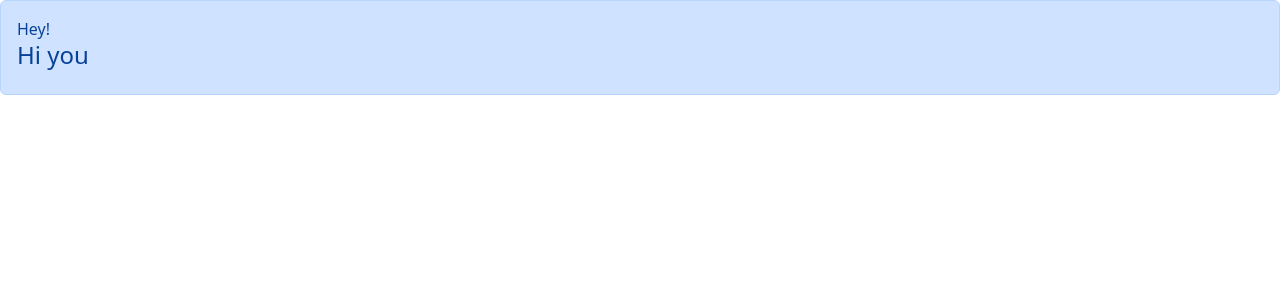
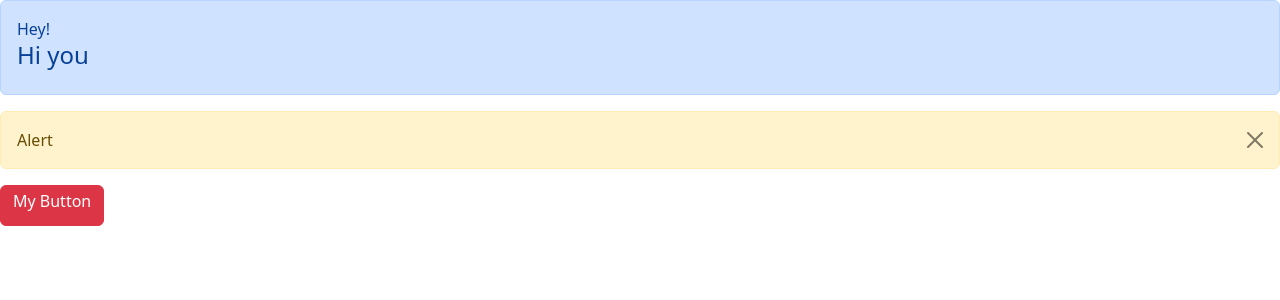
Before and after one commit to DevEljah/React_with_TypeScript, a React (Vite) app: page / in a window 1280 px wide. Shown: the top 300 px of the page. Built offline with nearby package versions, Linux system fonts and the light colour scheme.

Commit message:
Exercise: Showing an Alert

```diff
--- a/src/App.tsx
+++ b/src/App.tsx
@@ -1,5 +1,6 @@
 // import ListGroup from "./components/ListGroup";
 import Alert from "./components/Alert";
+import MyButton from "./utils/MyButton";
 
 function App() {
   /* let items = ["Berlin", "Frankfurt", "Maxico-City", "Paris"];
@@ -18,6 +19,9 @@ function App() {
       <Alert>
         Hey! <h4>Hi you</h4>
       </Alert>
+      <MyButton color="danger">
+        <h6>My Button</h6>
+      </MyButton>
     </>
   );
 }
--- /dev/null
+++ b/src/utils/MyButton.tsx
@@ -0,0 +1,46 @@
+import { ReactNode, useState } from "react";
+
+interface ButtonProps {
+  children: ReactNode;
+  // color?: string // =>>
+  color?: "primary" | "secondary" | "danger";
+  // onClick: () => void;
+}
+
+const MyButton = ({
+  children,
+  color = "primary" /* onClick */,
+}: ButtonProps) => {
+  const [toggle, setToggle] = useState(true);
+  return (
+    <>
+      {toggle ? (
+        <div
+          className="alert alert-warning alert-dismissible fade show"
+          role="alert"
+        >
+          Alert
+          <button
+            type="button"
+            className="btn-close"
+            data-bs-dismiss="alert"
+            aria-label="Close"
+            onClick={() => setToggle(false)}
+          ></button>
+        </div>
+      ) : (
+        ""
+      )}
+
+      <button
+        type="button"
+        className={"btn btn-" + color}
+        onClick={() => setToggle(true)}
+      >
+        {children}
+      </button>
+    </>
+  );
+};
+
+export default MyButton;
```
